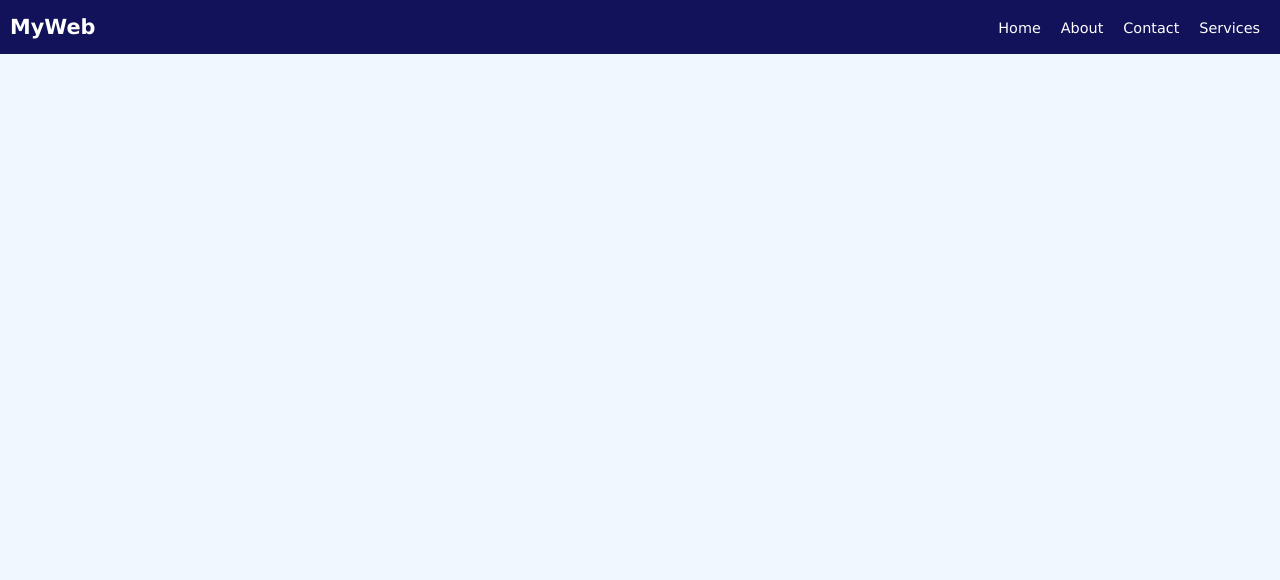
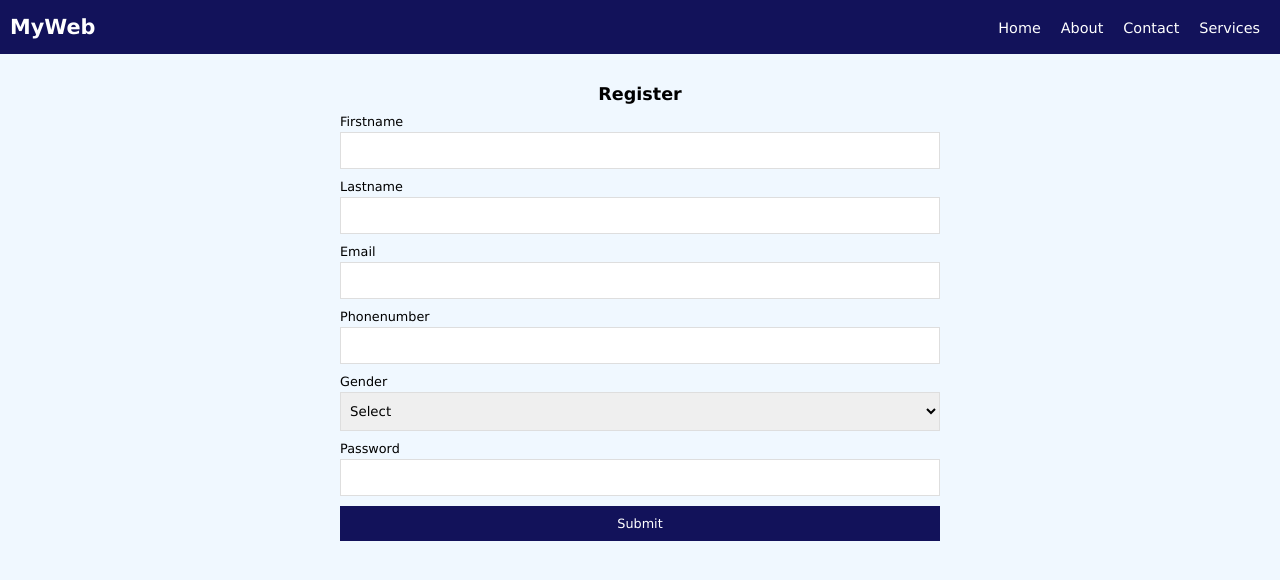
Before and after one commit to Lilyprograms/learning-git, a plain HTML site: page index.html in a window 1280 px wide. Drawn offline with Linux system fonts and the light colour scheme.

Commit message:
Added and styled form

```diff
--- a/index.html
+++ b/index.html
@@ -22,6 +22,46 @@
             </ul>
         </nav>
     </header>
+    <!-- Form -->
+    <div class="form-container">
+        <div class="form-header">
+            <h1>Register</h1>
+        </div>
+        <form action="" class="form">
+            <div class="form-group">
+                <label for="fname">Firstname</label>
+                <input type="text">
+            </div>
+            <div class="form-group">
+                <label for="lname">Lastname</label>
+                <input type="text">
+            </div>
+            <div class="form-group">
+                <label for="email">Email</label>
+                <input type="email">
+            </div>
+            <div class="form-group">
+                <label for="phone">Phonenumber</label>
+                <input type="number">
+            </div>
+            <div class="form-group">
+                <label for="gender">Gender</label>
+                <select id="">
+                    <option value="">Select</option>
+                    <option value="Male">Male</option>
+                    <option value="Female">Female</option>
+                    <option value="Other">Other</option>
+                </select>
+            </div>
+            <div class="form-group">
+                <label for="psw">Password</label>
+                <input type="password">
+            </div>
+            <div class="form-group">
+                <button>Submit</button>
+            </div>
+        </form>
+    </div>
 </body>
 
 </html>
--- a/style.css
+++ b/style.css
@@ -30,3 +30,40 @@ body {
   color: white;
   padding: 10px;
 }
+.form-container {
+  max-width: 600px;
+  margin: 20px auto;
+}
+.form-header {
+  text-align: center;
+  padding: 10px 0;
+}
+.form-header h1 {
+  font-size: 1.1em;
+}
+.form .form-group {
+  padding-bottom: 10px;
+}
+.form .form-group label {
+  font-size: 0.8em;
+  display: block;
+  padding-bottom: 3px;
+}
+.form .form-group input,
+.form .form-group select {
+  display: block;
+  width: 100%;
+  padding: 10px 5px;
+  outline: none;
+  border: 1px solid #dedede;
+}
+.form .form-group button {
+  background-color: #12125a;
+  color: #fff;
+  padding: 10px 20px;
+  font-size: 0.8em;
+  border: none;
+  outline: none;
+  cursor: pointer;
+  width: 100%;
+}
```
